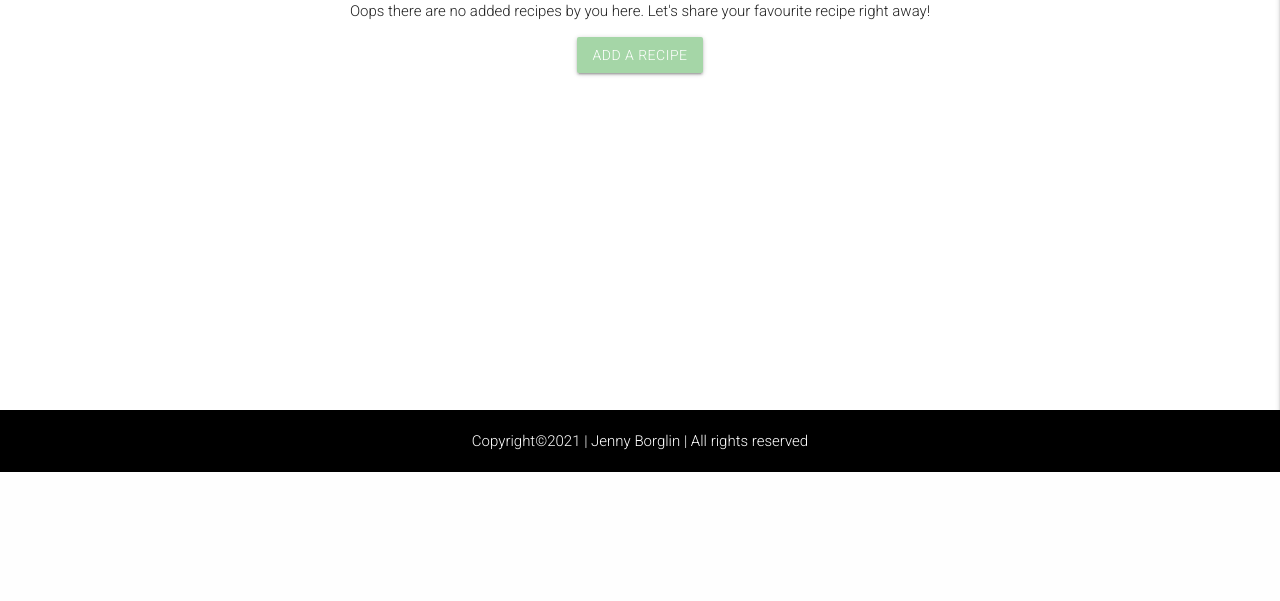
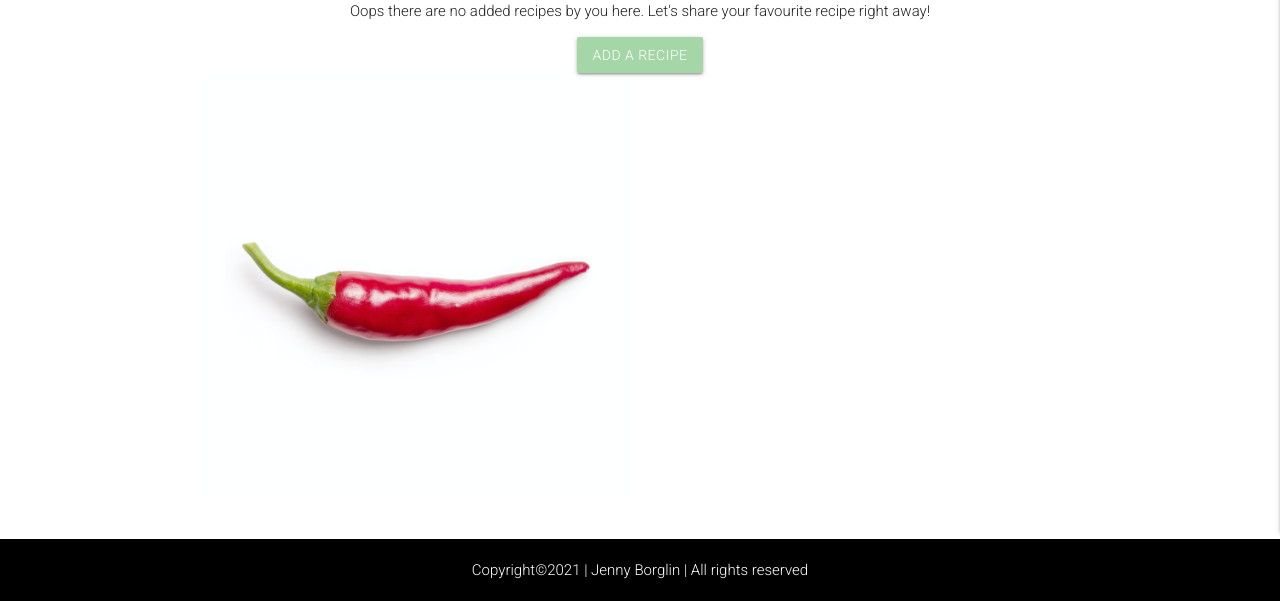
Before and after one commit to jennymalmoe/LazyVegan, a Flask app: template templates/profile.html in a window 1280 px wide. Shown: the part 328-929 px from the top of the page. Before the commit the page ends 800 px from the top, so only its background shows below. Run offline with Flask 2, Linux system fonts and the light colour scheme; the template is opened without the code that fills it, so the values that code supplies are empty; some libraries are stand-ins or nearby versions.

Commit message:
Added image to Profile page

```diff
--- a/templates/profile.html
+++ b/templates/profile.html
@@ -22,6 +22,7 @@
         <p>Oops there are no added recipes by you here. Let's share your favourite recipe right away! </p>
         <a href="{{ url_for('add_recipe') }}" class="waves-effect waves-light green lighten-3 btn">Add a recipe</a>
     </div>
+    <img src="/static/images/pepper.png" class="col s6" alt="Image of a red pepper">
 </div>
 {% endif %}
 <!-- When User has added Recipes -->
```
Also changed, not shown: static/images/pepper_turned.png (added).
